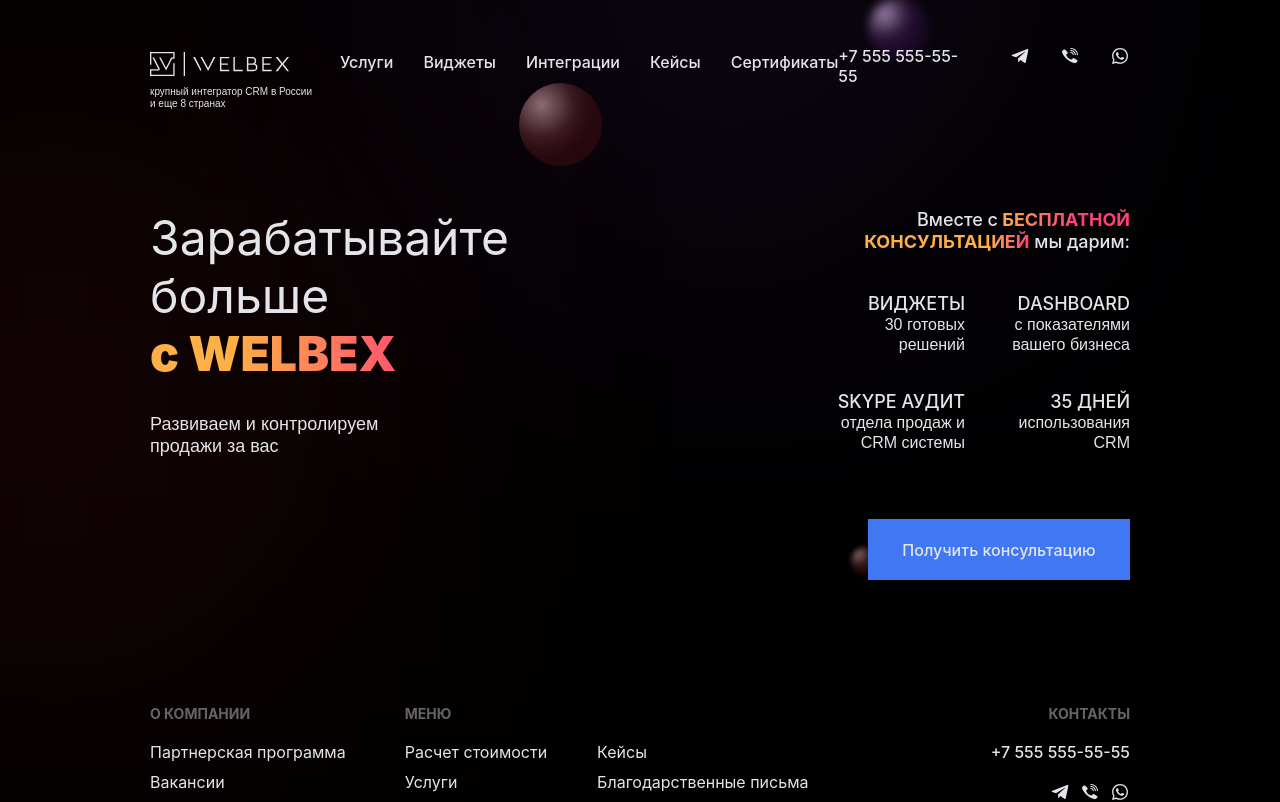
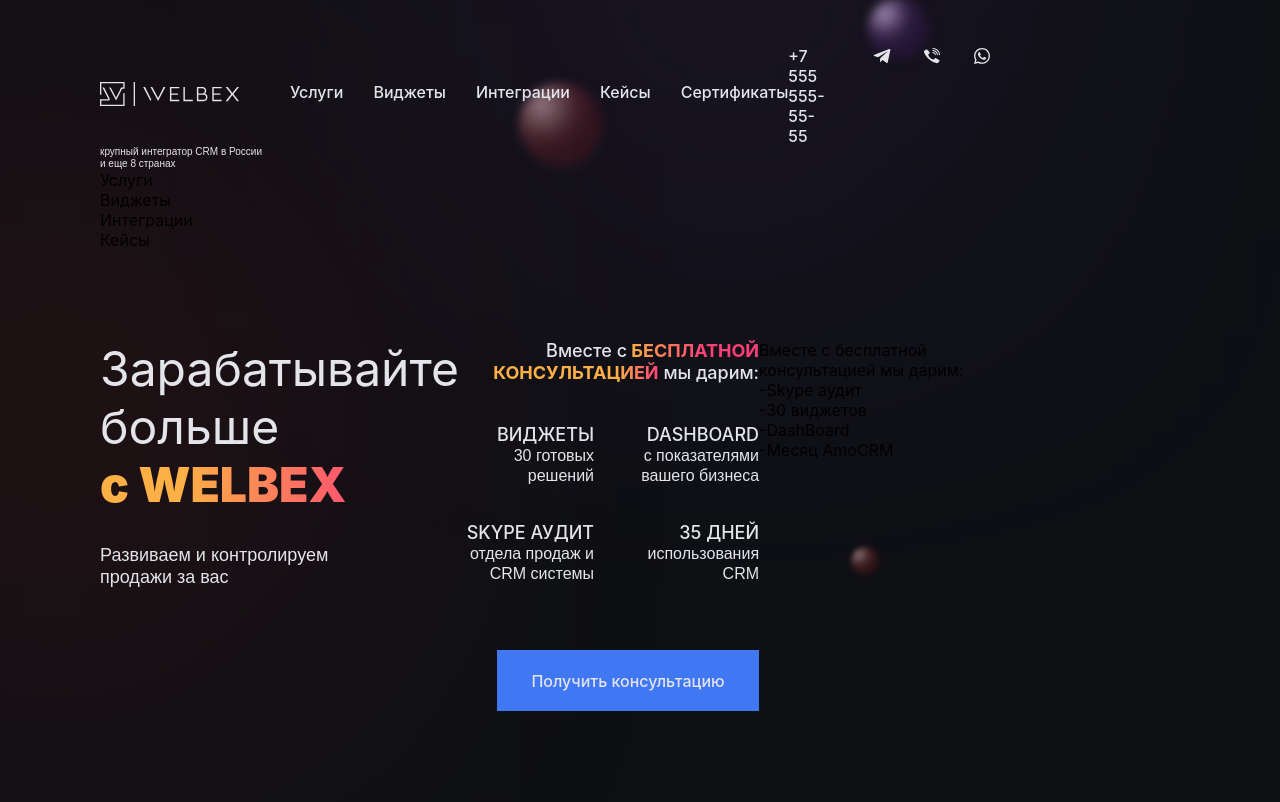
Before and after one commit to Julie-Trifonova/styled_page, a React (Create React App) app: page / in a window 1280 px wide. Shown: the top 802 px of the page. Built offline with nearby package versions, Linux system fonts and the light colour scheme.

Commit message:
Add_changes_to_styles

```diff
--- a/src/App.module.css
+++ b/src/App.module.css
@@ -1,20 +1,10 @@
-/*убрать нерабочие стили*/
-/*hover*/
-/*- 320px до 1920px;*/
 /*- pixel perfect;*/
-/*- mobile макет*/
-
+/*!*- mobile макет*/
 * {
     box-sizing: border-box;
     margin: 0;
     padding: 0;
 }
-button {
-    appearance: none;
-    font-family: inherit;
-    outline: 0;
-}
-
 
 @font-face {
     font-family: "Montserrat";
@@ -25,33 +15,6 @@
     src: url(./styles/fonts/Inter/Inter-Regular.ttf) format("ttf");
 }
 
-@media screen and (max-width: 860px) {
-    .background_purple_ball {
-        width: 40px;
-        height: 40px;
-        left: 296px;
-        top: 236px;
-    }
-    .background_red_big_ball {
-        width: 43px;
-        height: 43px;
-        left: 29px;
-        top: 402px;
-    }
-    .background_red_small_ball {
-        display: none;
-    }
-    .background_purple_light {
-        left: 258px;
-        top: 107px;
-    }
-    .background_red_light {
-        width: 211px;
-        height: 210px;
-        left: -55px;
-        top: 241px;
-    }
-}
 .app {
     display: block;
     position: absolute;
@@ -59,9 +22,8 @@
     width: 100%;
     min-height: 100vh;
     box-sizing: border-box;
-    padding: 46px 150px;
     font-family: "Inter", "Arial", sans-serif;
-    background-color: black;
+    background-color: #0e1014;
 }
 
 .background_purple_ball {
@@ -98,6 +60,7 @@
     );
     box-shadow: 3px 6px 27px -10px rgba(223, 125, 125, 0.06);
     border-radius: 50%;
+    filter: blur(5px);
 }
 .background_red_small_ball {
     position: absolute;
@@ -141,13 +104,8 @@
 }
 
 .box {
-    max-width: 1140px;
-    min-width: 320px;
     display: block;
     box-sizing: border-box;
-}
-.header {
-    height: 73px;
 }
 .header_main_content {
     display: flex;
@@ -166,10 +124,15 @@
 }
 .menu_services_item {
     cursor: pointer;
-    font-family: Inter, Arial, sans-serif;
     font-size: 16px;
     font-weight: 500;
     color: #E4E5EA;
+    transition-property: all;
+    transition-timing-function: cubic-bezier(0.4, 0, 0.2, 1);
+    transition-duration: 140ms;
+}
+.menu_services_item:hover {
+    color: #7b83bb;
 }
 .menu_services_item:nth-child(n + 2) {
     margin-left: 30px;
@@ -178,14 +141,21 @@
     display: flex;
 }
 .contacts_tel_number {
-    font-family: Inter, Arial, sans-serif;
     font-size: 16px;
     font-weight: 500;
     color: #E4E5EA;
+    cursor: pointer;
+    transition-property: all;
+    transition-timing-function: cubic-bezier(0.4, 0, 0.2, 1);
+    transition-duration: 140ms;
+}
+.contacts_tel_number:hover {
+    color: #7b83bb;
 }
 .contacts_media_icon {
     width: 20px;
     height: 20px;
+    cursor: pointer;
 }
 .contacts_media_icon:nth-child(n + 2) {
     margin-left: 30px;
@@ -203,28 +173,21 @@
     color: #E4E5EA;
 }
 
-
 .content {
     margin-top: 90px;
     display: flex;
     justify-content: space-between;
-    /*align-items: center;*/
-}
-.left_block {
-    width: 362px;
 }
 .left_block_title {
     cursor: pointer;
 }
 .left_block_title_text_part_1 {
-    font-family: Inter, Arial, sans-serif;
     font-size: 48px;
     font-weight: 400;
     line-height: 58px;
     color: #E4E5EA;
 }
 .left_block_tile_welbex_text {
-    font-family: Inter, Arial, sans-serif;
     font-size: 48px;
     font-weight: 900;
     line-height: 58px;
@@ -232,7 +195,6 @@
 }
 .left_block_tile_welbex_text_part_1 {
     color: #FCB045;
-
 }
 .left_block_tile_welbex_text_part_2 {
     text-transform: uppercase;
@@ -256,14 +218,12 @@
 }
 
 .right_block_title_white_text {
-    font-family: Inter, Arial, sans-serif;
     font-size: 18px;
     font-weight: 500;
     line-height: 22px;
     color: #E4E5EA;
 }
 .right_block_title_gradient_text {
-    font-family: Inter, Arial, sans-serif;
     font-size: 18px;
     font-weight: 700;
     line-height: 22px;
@@ -294,12 +254,17 @@
 }
 .right_block_gift_title {
     text-align: end;
-    font-family: Inter, Arial, sans-serif;
     font-size: 18px;
     font-weight: 500;
     line-height: 22px;
     text-transform: uppercase;
     color: #E4E5EA;
+    transition-property: all;
+    transition-timing-function: cubic-bezier(0.4, 0, 0.2, 1);
+    transition-duration: 140ms;
+}
+.right_block_gift_title:hover {
+    color: #7b83bb;
 }
 .right_block_gift_text {
     text-align: end;
@@ -315,7 +280,9 @@
 .right_block_button_consultation_button {
     width: 262px;
     height: 61px;
-    font-family: Inter, Arial, sans-serif;
+    appearance: none;
+    font-family: inherit;
+    outline: 0;
     font-size: 16px;
     font-weight: 500;
     line-height: 20px;
@@ -323,10 +290,16 @@
     background: #4077F3;
     border: none;
     cursor: pointer;
-    transition: 300ms;
+    transition-property: all;
+    transition-timing-function: cubic-bezier(0.4, 0, 0.2, 1);
+    transition-duration: 140ms;
 }
+.right_block_button_consultation_button:hover {
+    background: #5e87de;
+}
+
 .footer {
-    /*display: block;*/
+    display: block;
     height: 315px;
     margin-top: 70px;
     padding: 55px 0;
@@ -337,7 +310,6 @@
 }
 .footer_section_title {
     text-transform: uppercase;
-    font-family: Inter, Arial, sans-serif;
     font-size: 14px;
     font-weight: 700;
     line-height: 17px;
@@ -354,22 +326,31 @@
 }
 .footer_section_text {
     cursor: pointer;
-    font-family: Inter, Arial, sans-serif;
     font-size: 16px;
     font-weight: 400;
     line-height: 20px;
     color: #E4E5EA;
+    transition-property: all;
+    transition-timing-function: cubic-bezier(0.4, 0, 0.2, 1);
+    transition-duration: 140ms;
+}
+.footer_section_text:hover {
+    color: #7b83bb;
 }
 .footer_section_contacts_tel {
     cursor: pointer;
-    font-family: Inter, Arial, sans-serif;
     font-size: 16px;
     font-weight: 500;
     line-height: 20px;
     color: #E4E5EA;
+    transition-property: all;
+    transition-timing-function: cubic-bezier(0.4, 0, 0.2, 1);
+    transition-duration: 140ms;
+}
+.footer_section_contacts_tel:hover {
+    color: #7b83bb;
 }
 .footer_section_contacts_address {
-    font-family: Inter, Arial, sans-serif;
     font-size: 16px;
     font-weight: 400;
     line-height: 20px;
@@ -394,6 +375,7 @@
 .footer_section_contacts_icon {
     cursor: pointer;
 }
+
 .footer_section_contacts_icon:nth-child(n+2) {
     margin-left: 10px;
 }
@@ -408,4 +390,199 @@
 .footer_privacy_policy_text_part_2 {
     cursor: pointer;
     text-decoration: underline;
+    transition-property: all;
+    transition-timing-function: cubic-bezier(0.4, 0, 0.2, 1);
+    transition-duration: 140ms;
 }
+.footer_privacy_policy_text_part_2:hover {
+    color: #7b83bb;
+}
+
+@media (min-width: 320px) and (max-width: 1440px){
+    .app {
+        padding: 46px 100px 0 100px;
+    }
+    .box {
+        width: 80%;
+    }
+}
+/*@media (min-width: 320px) and (max-width: 1920px){}*/
+@media (min-width: 1920px) {
+    .app {
+        padding: 46px 150px 0 150px;
+    }
+    .box {
+        display: block;
+        box-sizing: border-box;
+        width: 1140px;
+    }
+    .header_desktop {
+        height: 73px;
+    }
+    .mobile_header {
+        display: none;
+    }
+
+    .left_block {
+        width: 362px;
+    }
+
+}
+
+@media (max-width: 320px) {
+    .app {
+        padding: 0;
+    }
+    .box {
+        width: 100%;
+    }
+    .background_purple_ball {
+        width: 40px;
+        height: 40px;
+        left: 296px;
+        top: 236px;
+    }
+    .background_red_big_ball {
+        width: 43px;
+        height: 43px;
+        left: 29px;
+        top: 402px;
+    }
+    .background_red_small_ball {
+        display: none;
+    }
+    .background_purple_light {
+        left: 258px;
+        top: 107px;
+    }
+    .background_red_light {
+        width: 211px;
+        height: 210px;
+        left: -55px;
+        top: 241px;
+    }
+
+    .header_desktop {
+        display: none;
+    }
+    .mobile_header {
+        display: block;
+        padding: 20px 15px;
+        height: 55px;
+        background: black;
+    }
+    .mobile_header_menu_services_items_list {
+        display: flex;
+        justify-content: space-between;
+    }
+    .mobile_header_menu_services_item {
+        text-transform: uppercase;
+        font-size: 12px;
+        font-weight: 500;
+        line-height: 15px;
+        color: #E4E5EA;
+        cursor: pointer;
+    }
+    .mobile_header_menu_services_item:hover {
+        color: #7b83bb;
+    }
+
+    .content {
+        display: flex;
+        flex-direction: column;
+        padding: 0 15px;
+        margin-top: 40px;
+    }
+
+
+    /*.left_block {*/
+    /*    width: 362px;*/
+    /*}*/
+    .left_block_title_text_part_1 {
+        font-size: 36px;
+        font-weight: 400;
+        line-height: 44px;
+        color: #E4E5EA;
+    }
+    .left_block_tile_welbex_text {
+        font-size: 36px;
+        font-weight: 900;
+        line-height: 44px;
+        color: #E4E5EA;
+    }
+    .left_block_tile_welbex_text_part_1 {
+        color: #FCB045;
+    }
+    .left_block_subtitle {
+        margin-top: 15px;
+    }
+
+    .right_block {
+        display: none;
+    }
+    .right_block_button_consultation_container {
+        display: none;
+    }
+    .mobile_right_block {
+        margin-top: 47px;
+    }
+    .mobile_right_block_title_white_text {
+        font-size: 18px;
+        font-weight: 500;
+        line-height: 22px;
+        color: #E4E5EA;
+    }
+    .mobile_right_block_title_gradient_text {
+        font-size: 18px;
+        font-weight: 700;
+        line-height: 22px;
+        text-transform: uppercase;
+    }
+    .mobile_right_block_title_part_2 {
+        background: linear-gradient(to right, #fcb045 2%, #ff3f78 60%);
+        -webkit-background-clip: text;
+        -webkit-text-fill-color: transparent;
+    }
+    .mobile_right_block_title_part_3 {
+        background: linear-gradient(to right, #fcb045 75%, #ff3f78 100%);
+        -webkit-background-clip: text;
+        -webkit-text-fill-color: transparent;
+    }
+    .mobile_right_block_gifts_list {
+        margin-top: 40px;
+        display: grid;
+        gap: 30px;
+        grid-template-columns: 1fr 1fr;
+        grid-auto-rows: minmax(68px, auto);
+        justify-content: end;
+        justify-items: end;
+    }
+    .mobile_right_block_gift {
+        width: 135px;
+        cursor: pointer;
+    }
+    .mobile_right_block_gift_dash {
+        background: linear-gradient(to right, #fcb045 75%, #ff3f78 100%);
+        -webkit-background-clip: text;
+        -webkit-text-fill-color: transparent;
+    }
+    .mobile_right_block_gift_text {
+        text-transform: uppercase;
+        font-family: Montserrat, Arial, sans-serif;
+        font-size: 13px;
+        font-weight: 400;
+        line-height: 16px;
+        color: #E4E5EA;
+        transition-property: all;
+        transition-timing-function: cubic-bezier(0.4, 0, 0.2, 1);
+        transition-duration: 140ms;
+    }
+    .mobile_right_block_gift_text:hover {
+        color: #7b83bb;
+    }
+    .footer_sections {
+        display: flex;
+        flex-direction: column;
+    }
+
+}
--- a/src/App.tsx
+++ b/src/App.tsx
@@ -14,7 +14,7 @@
                 <div className={s.background_red_light}></div>
             </div>
             <div className={s.box}>
-                <div className={s.header}>
+                <div className={s.header_desktop}>
                     <div className={s.header_main_content}>
                         <div className={s.welbex_logo_and_menu}>
                             <div className={s.welbex_logo}>
@@ -93,6 +93,14 @@
                         крупный интегратор CRM в России и еще 8 странах
                     </div>
                 </div>
+                <div className={s.mobile_header}>
+                    <div className={s.mobile_header_menu_services_items_list}>
+                        <div className={s.mobile_header_menu_services_item}>Услуги</div>
+                        <div className={s.mobile_header_menu_services_item}>Виджеты</div>
+                        <div className={s.mobile_header_menu_services_item}>Интеграции</div>
+                        <div className={s.mobile_header_menu_services_item}>Кейсы</div>
+                    </div>
+                </div>
 
                 <div className={s.content}>
 
@@ -162,6 +170,52 @@
                             <button className={s.right_block_button_consultation_button}>
                                 Получить консультацию
                             </button>
+                        </div>
+                    </div>
+                    <div className={s.mobile_right_block}>
+                        <div className={s.mobile_right_block_title}>
+                                <span
+                                    className={`${s.mobile_right_block_title_text} ${s.mobile_right_block_title_white_text} ${s.mobile_right_block_title_part_1}`}>Вместе с</span>
+                            <span
+                                className={`${s.mobile_right_block_title_text} ${s.mobile_right_block_title_gradient_text} ${s.mobile_right_block_title_part_2}`}> бесплатной</span>
+                            <span
+                                className={`${s.mobile_right_block_title_text} ${s.mobile_right_block_title_gradient_text} ${s.mobile_right_block_title_part_3}`}> консультацией</span>
+                            <span
+                                className={`${s.mobile_right_block_title_text} ${s.mobile_right_block_title_white_text} ${s.mobile_right_block_title_part_4}`}> мы дарим:</span>
+                        </div>
+                        <div className={s.mobile_right_block_gifts_list}>
+                            <div className={s.mobile_right_block_gift}>
+                                <span className={s.mobile_right_block_gift_dash}>
+                                    -
+                                </span>
+                                <span className={s.mobile_right_block_gift_text}>
+                                    Skype аудит
+                                </span>
+                            </div>
+                            <div className={s.mobile_right_block_gift}>
+                                <span className={s.mobile_right_block_gift_dash}>
+                                    -
+                                </span>
+                                <span className={s.mobile_right_block_gift_text}>
+                                    30 виджетов
+                                </span>
+                            </div>
+                            <div className={s.mobile_right_block_gift}>
+                                <span className={s.mobile_right_block_gift_dash}>
+                                    -
+                                </span>
+                                <span className={s.mobile_right_block_gift_text}>
+                                    DashBoard
+                                </span>
+                            </div>
+                            <div className={s.mobile_right_block_gift}>
+                                <span className={s.mobile_right_block_gift_dash}>
+                                    -
+                                </span>
+                                <span className={s.mobile_right_block_gift_text}>
+                                    Месяц AmoCRM
+                                </span>
+                            </div>
                         </div>
                     </div>
                 </div>
```
